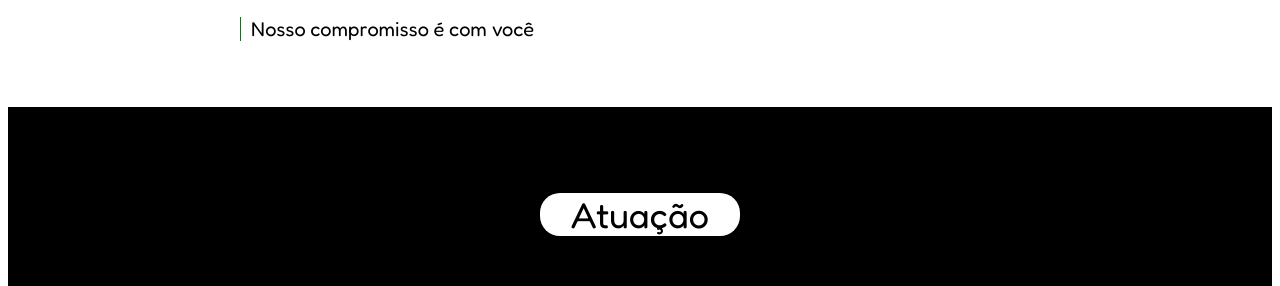
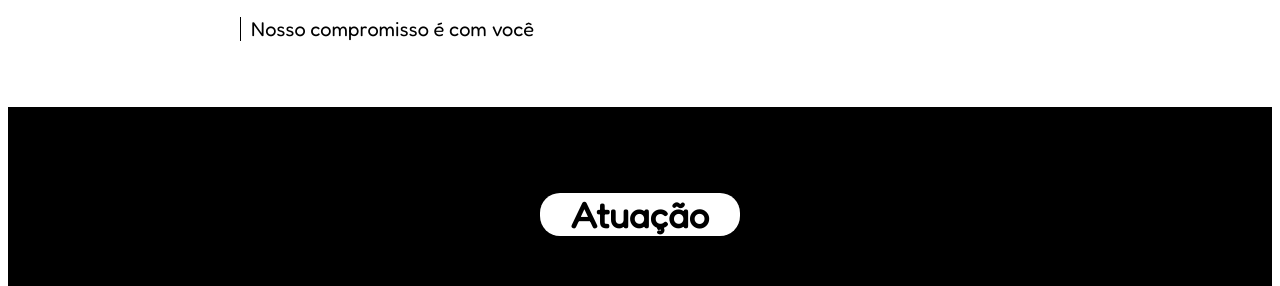
Before and after one commit to jessicalima22/advocacia, a plain HTML site: page index.html in a window 1280 px wide. Shown: the part 900-1186 px from the top of the page. Drawn offline with Linux system fonts and the light colour scheme.

Commit message:
Update style.css
reparos

```diff
--- a/style.css
+++ b/style.css
@@ -8,7 +8,6 @@ body{
     width: 800px;
     margin: 0 auto;
 }
-
 h1{
     padding: 20px;
     font-size: 22px;
@@ -19,7 +18,6 @@ h1{
     background-size: cover;
     min-height: 500px;
 }
-
 h2, h3, h4{
     margin: 0;
     font-weight: bold;
@@ -36,7 +34,7 @@ h2, h3, h4{
     height: 180px;
 }
 span{
-    border-left: 1px solid green;
+    border-left: 1px solid;
     padding-left: 10px;
     font-size: 20px;
 }
@@ -49,6 +47,7 @@ span{
 }
 .atuacao, .contato{
     font-size: 36px;
+    font-weight: bold;
     background-color: #fff;
     width: 200px;
     margin: 0 auto;
```
